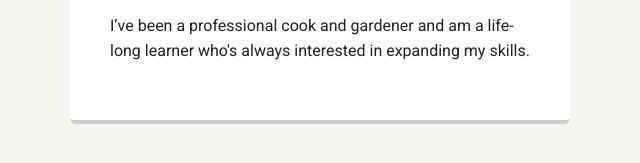
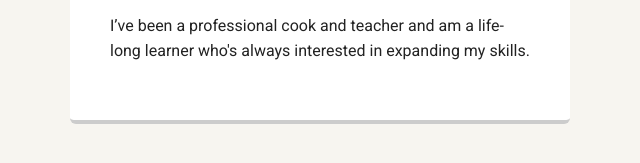
Before and after one commit to elijahpereira/Treehouse-Portfolio-Mockup, a plain HTML site: page index.html in a window 1280 px wide. Shown: the part 739-902 px from the top of the page, 20-660 px from the left. Drawn offline with Linux system fonts and the light colour scheme; a web font is replaced by a local one.

Commit message:
updated index.html

```diff
--- a/index.html
+++ b/index.html
@@ -26,7 +26,7 @@
       <div class="card">
         <h2>Background</h2>
         <p>I’m an aspiring web designer who loves everything about the web. I've lived in lots of different places and have worked in lots of different jobs. I’m excited to bring my life experience to the process of building fantastic looking websites.</p>
-        <p>I’ve been a professional cook and gardener and am a life-long learner who's always interested in expanding my skills.</p>
+        <p>I’ve been a professional cook and teacher and am a life-long learner who's always interested in expanding my skills.</p>
       </div>
 
       <div class="card">
```
